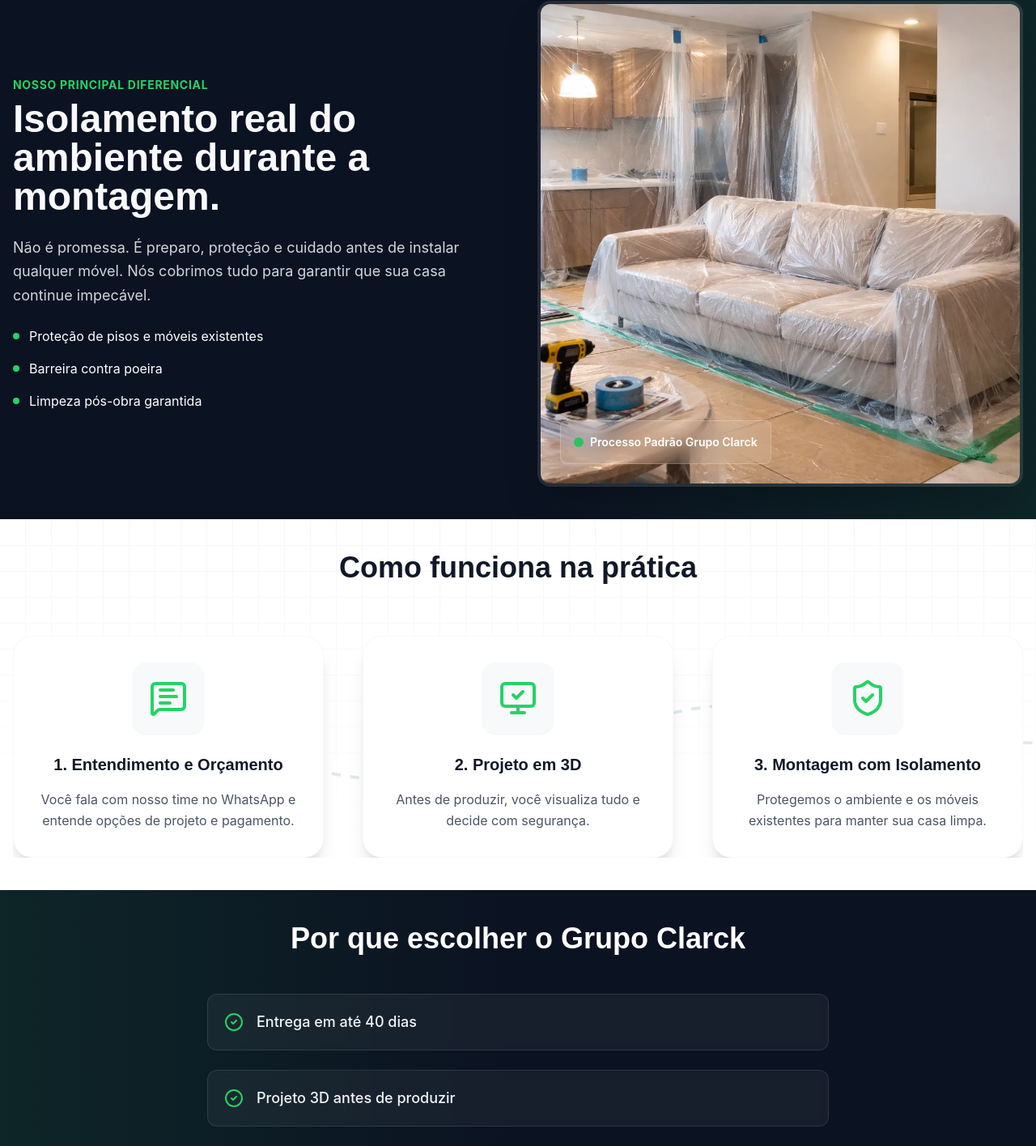
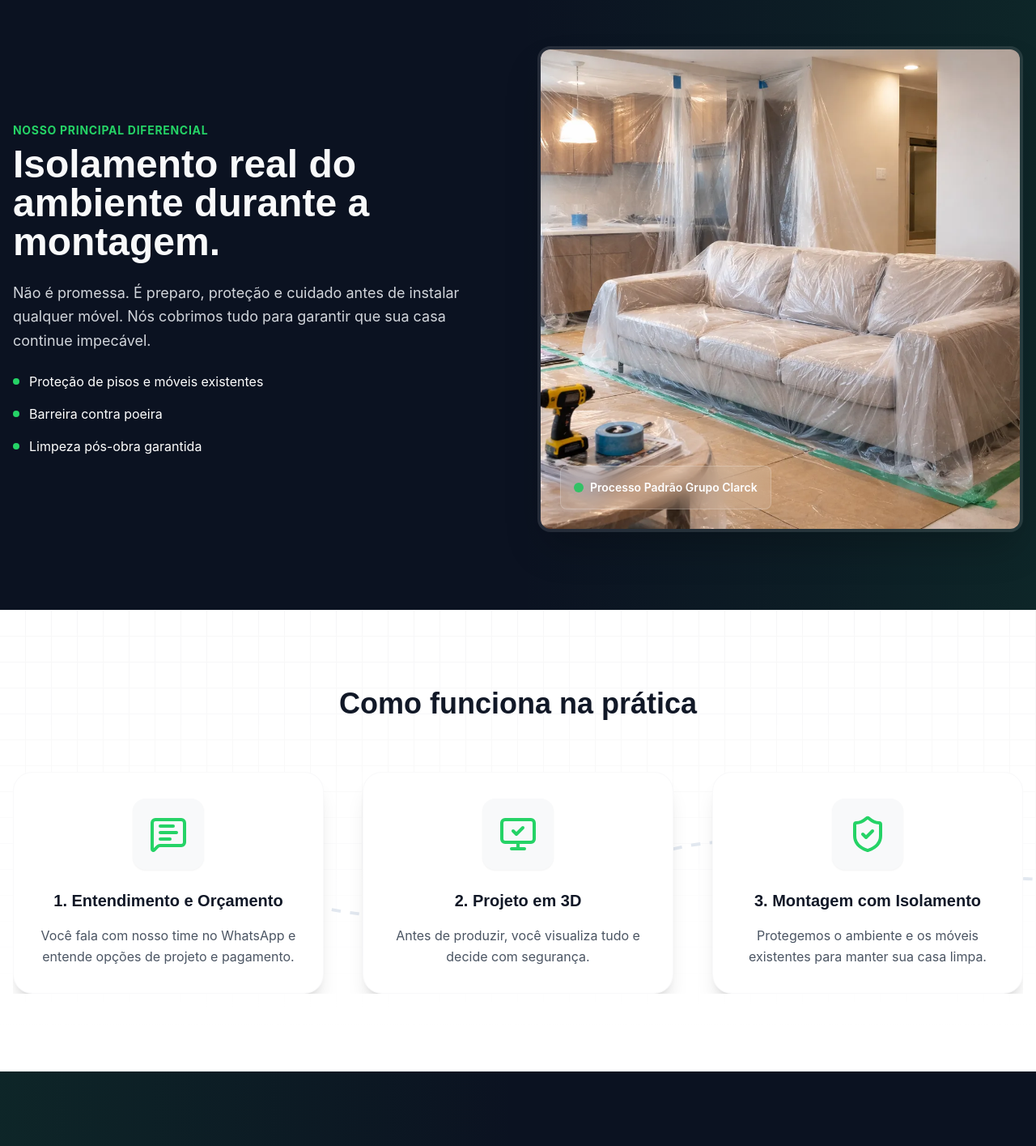
Before and after one commit to VoaNegocio/grupo-clark, a React (Vite) app: page / in a window 1280 px wide. Shown: the part 1323-2738 px from the top of the page at 81% size. Built offline with nearby package versions, Linux system fonts and the light colour scheme.

Commit message:
ajustes padding e maargin verticais

```diff
--- a/src/components/Differential.jsx
+++ b/src/components/Differential.jsx
@@ -3,7 +3,7 @@ import { motion } from 'framer-motion';
 
 const Differential = () => {
     return (
-        <section className="py-10 bg-brand-dark text-white relative overflow-hidden">
+        <section className="py-24 bg-brand-dark text-white relative overflow-hidden">
             {/* Decorative gradient */}
             <div className="absolute top-0 right-0 w-1/2 h-full bg-gradient-to-l from-brand-green/10 to-transparent pointer-events-none"></div>
 
--- a/src/components/Process.jsx
+++ b/src/components/Process.jsx
@@ -34,7 +34,7 @@ const Process = () => {
     };
 
     return (
-        <section className="py-10 bg-white relative overflow-hidden">
+        <section className="py-24 bg-white relative overflow-hidden">
             {/* Background Pattern */}
             <div className="absolute inset-0 bg-grid-slate-pattern [mask-image:linear-gradient(to_bottom,white,transparent)]"></div>
             <div className="absolute inset-0 bg-gradient-to-t from-white via-transparent to-transparent"></div>
--- a/src/components/SecondaryDifferentials.jsx
+++ b/src/components/SecondaryDifferentials.jsx
@@ -11,7 +11,7 @@ const SecondaryDifferentials = () => {
     ];
 
     return (
-        <section className="py-10 bg-brand-dark text-white relative overflow-hidden">
+        <section className="py-24 bg-brand-dark text-white relative overflow-hidden">
             {/* Decorative gradient */}
             <div className="absolute top-0 left-0 w-1/2 h-full bg-gradient-to-r from-brand-green/10 to-transparent pointer-events-none"></div>
 
```
